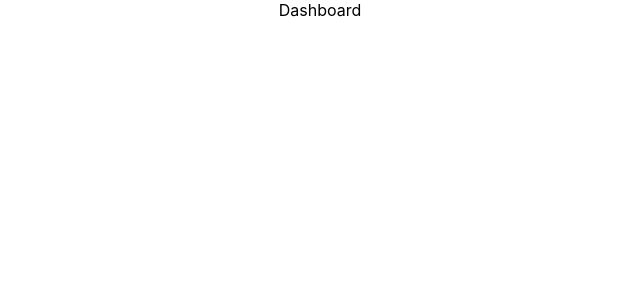
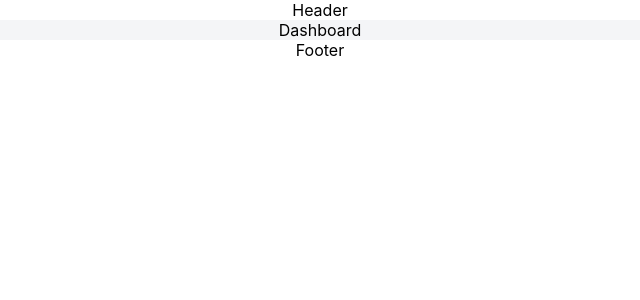
Before and after one commit to phuphalll/dashboard-fe, a React (Create React App) app: page /dashboard in a window 1280 px wide. Shown: the top 300 px of the page, without its empty margins (320-960 px from the left). Built offline with nearby package versions, Linux system fonts and the light colour scheme.

Commit message:
Add page wrapper

```diff
--- a/src/App.tsx
+++ b/src/App.tsx
@@ -2,6 +2,7 @@ import styled from "styled-components";
 import { BrowserRouter as Router, Routes, Route } from "react-router-dom";
 
 import "./App.css";
+import PageWrapper from "./pages/page-helper/PageWrapper";
 import Dashboard from "./pages/Dashboard";
 import Providers from "./provider/Provider";
 
@@ -11,7 +12,14 @@ function App() {
       <Providers>
         <AppContainer>
           <Routes>
-            <Route path="/dashboard" element={<Dashboard />} />
+            <Route
+              path="/dashboard"
+              element={
+                <PageWrapper>
+                  <Dashboard />
+                </PageWrapper>
+              }
+            />
             <Route path="/" element={<div>test</div>} />
           </Routes>
         </AppContainer>
--- /dev/null
+++ b/src/pages/page-helper/Footer.tsx
@@ -0,0 +1,5 @@
+import React from "react";
+
+export default function Footer() {
+  return <div>Footer</div>;
+}
--- /dev/null
+++ b/src/pages/page-helper/Header.tsx
@@ -0,0 +1,5 @@
+import React from "react";
+
+export default function Header() {
+  return <div>Header</div>;
+}
--- /dev/null
+++ b/src/pages/page-helper/PageWrapper.tsx
@@ -0,0 +1,22 @@
+import React from "react";
+import Header from "./Header";
+import Footer from "./Footer";
+import styled from "styled-components";
+
+interface IPageWrapper {
+  children: React.ReactNode;
+}
+
+export default function PageWrapper({ children }: IPageWrapper) {
+  return (
+    <>
+      <Header />
+      <SBodyWrapper>{children}</SBodyWrapper>
+      <Footer />
+    </>
+  );
+}
+// The number of Header minus footer
+const SBodyWrapper = styled.div`
+  background-color: ${(props) => props.theme.colors.base.baseContrast};
+`;
```
